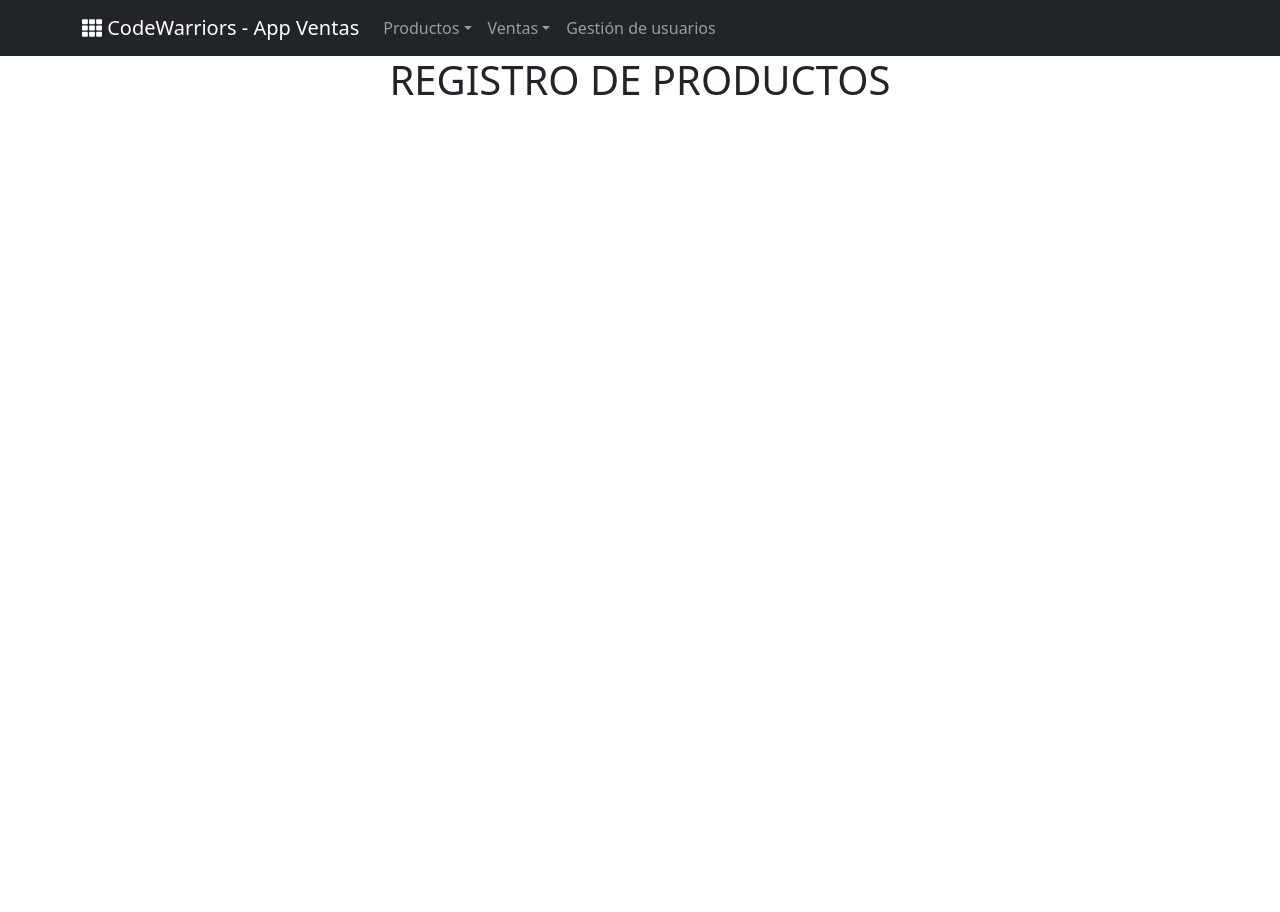
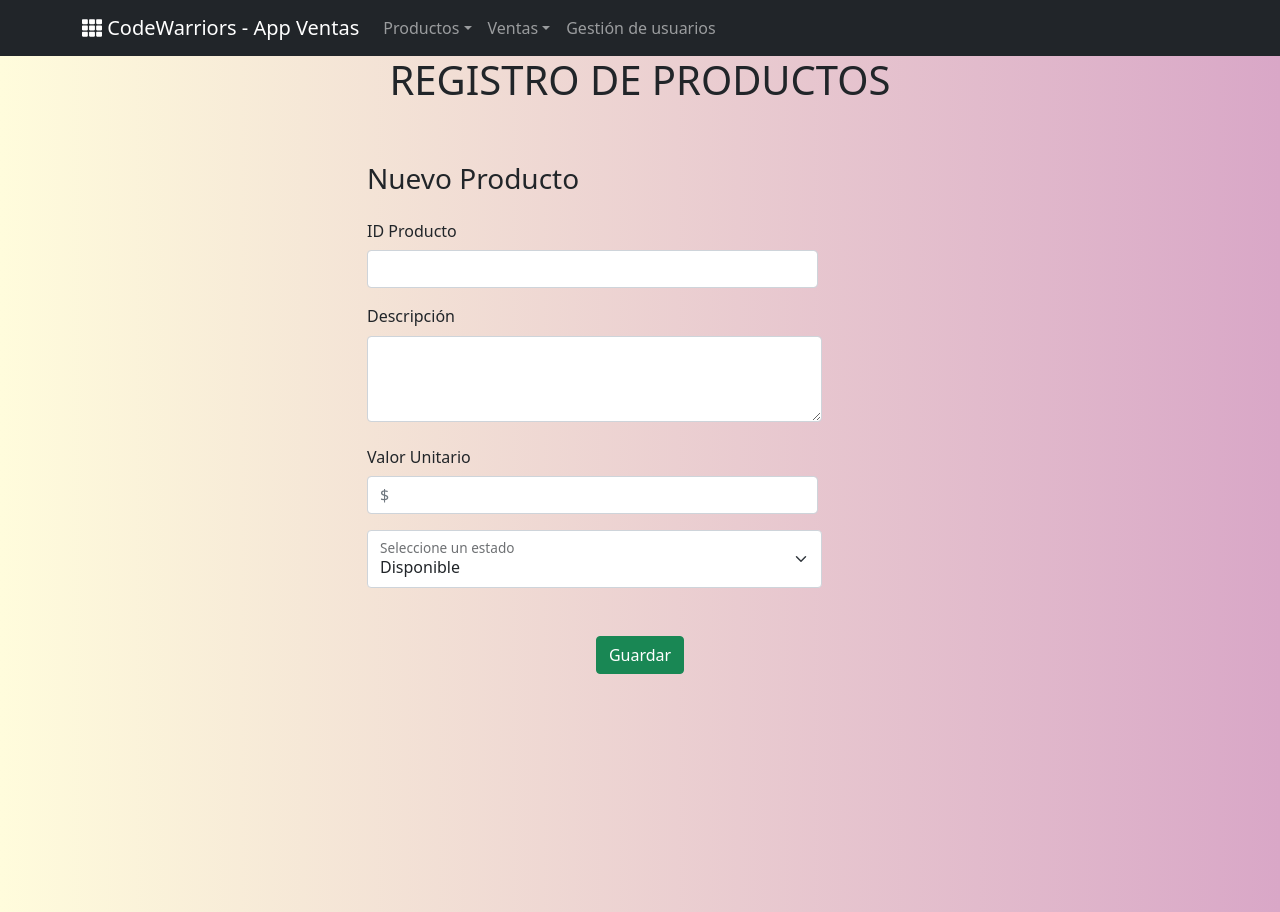
Before and after one commit to xjohnyknox/codewarriors, a React (Create React App) app in the folder appventas-frontend/: page /productos/registro in a window 1280 px wide. Before the commit the page ends 800 px from the top, so only its background shows below. Built offline with nearby package versions, Linux system fonts and the light colour scheme; what react-social-login-buttons would draw is missing.

Commit message:
Registro de productos

```diff
--- /dev/null
+++ b/appventas-frontend/src/assets/css/products.css
@@ -0,0 +1,5 @@
+.fondo_productos{
+    background: #d9a7c7;
+    background: -webkit-linear-gradient(to right, #fffcdc, #d9a7c7);
+    background: linear-gradient(to right, #fffcdc, #d9a7c7);
+}
--- a/appventas-frontend/src/views/Productos/Productos.js
+++ b/appventas-frontend/src/views/Productos/Productos.js
@@ -1,11 +1,36 @@
 import React, { useEffect, useState, Fragment } from 'react';
 import NavbarApp from '../Navbar/Navbar';
+import Container from 'react-bootstrap/Container'
+//Importo las tablas de bootstrap
+import Table from 'react-bootstrap/Table'
 
 const Productos = () => {
     return(
         <>
             <NavbarApp />
             <center><h1>LISTAR, BUSCAR Y ACTUALIZAR PRODUCTOS</h1></center>
+
+            <div>
+                <Table responsive="lg">
+                    <thead>
+                        <tr>
+                            <th>Id producto</th>
+                            <th>Descripción</th>
+                            <th>Valor Unitario</th>
+                            <th>Estado</th>
+                        </tr>
+                    </thead>
+                    <tbody>
+                        <tr>
+                            <td>1</td>
+                            <td>Table cell</td>
+                            <td>Table cell</td>
+                            <td>Table cell</td>
+                        </tr>
+                    </tbody>
+                </Table>
+            </div>
+
         </>
     )
 }
--- a/appventas-frontend/src/views/Productos/Registro.js
+++ b/appventas-frontend/src/views/Productos/Registro.js
@@ -1,11 +1,103 @@
 import React, { useEffect, useState, Fragment } from 'react';
 import NavbarApp from '../Navbar/Navbar';
+import Container from 'react-bootstrap/Container'
+
+//Importar los componentes de bootstrap
+import Row from 'react-bootstrap/Row'
+import Col from 'react-bootstrap/Col'
+import Form from 'react-bootstrap/Form'
+import FloatingLabel from 'react-bootstrap/FloatingLabel'
+import Button from 'react-bootstrap/Button'
+
+//Importar estilos
+import '../../assets/css/products.css'
 
 const RegistroProductos = () => {
-    return(
+
+    const handleSubmit = e => {
+        alert("Ha registrado un producto nuevo!")
+    }
+
+    return (
         <>
             <NavbarApp />
+            <div className="fondo_productos">
             <center><h1>REGISTRO DE PRODUCTOS</h1></center>
+            <Container>
+
+
+                <Row className="d-flex flex-column min-vh-100 align-items-center" style={{paddingTop: '50px'}}>
+                    <Col md="6" mt="5" className="mx-auto" >
+                        <Form onSubmit={handleSubmit} >
+                            <h1 className="h3 mb-3 font-weight-normal">Nuevo Producto</h1>
+
+                            <Form.Group as={Row} className="mb-3" controlId="id_producto">
+                                <Form.Label column sm="3">ID Producto</Form.Label>
+                                <Col sm="10">
+                                <Form.Control
+                                    type="text"
+                                    name="id_producto"
+                                    placeholder=""
+                                    //value={state.user}
+                                    //onChange={onChangeHandler}
+                                    required
+                                />
+                                </Col>
+                            </Form.Group>
+
+                            <Form.Group className="mb-3" controlId="descripcion">
+                                <Form.Label>Descripción</Form.Label>
+                                <Col sm="10">
+                                <Form.Control
+                                    as="textarea"
+                                    rows={3}
+                                    name="descripcion"
+                                    placeholder=""
+                                    //value={state.user}
+                                    //onChange={onChangeHandler}
+                                    required
+
+                                />
+                                </Col>
+                            </Form.Group>
+
+                            <Form.Group as={Row} className="mb-3" controlId="valor">
+                                <Form.Label column sm="3">Valor Unitario</Form.Label>
+                                <Col sm="10">
+                                <Form.Control
+                                    type="text"
+                                    name="valor"
+                                    placeholder="$"
+                                    //value={state.user}
+                                    //onChange={onChangeHandler}
+                                    required
+                                />
+                                </Col>
+                            </Form.Group>
+
+                            <Col sm="10">
+                            <FloatingLabel controlId="floatingSelect" label="Seleccione un estado">
+                                <Form.Select aria-label="Seleccione el estado del producto">
+                                    <option value="1">Disponible</option>
+                                    <option value="2">No Disponible</option>
+                                </Form.Select>
+                            </FloatingLabel>
+                            </Col>
+
+                            <div className="text-center mt-5">
+                                <Button variant="success" type="submit">
+                                    Guardar
+                                </Button>
+                            </div>
+
+
+                        </Form>
+                    </Col>
+                </Row>
+
+
+            </Container>
+            </div>
         </>
     )
 }
```
